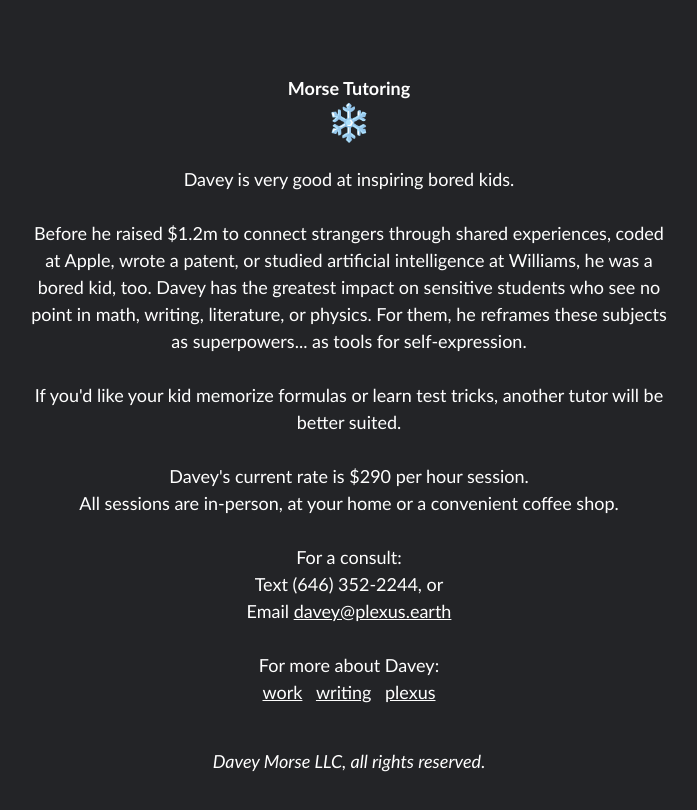
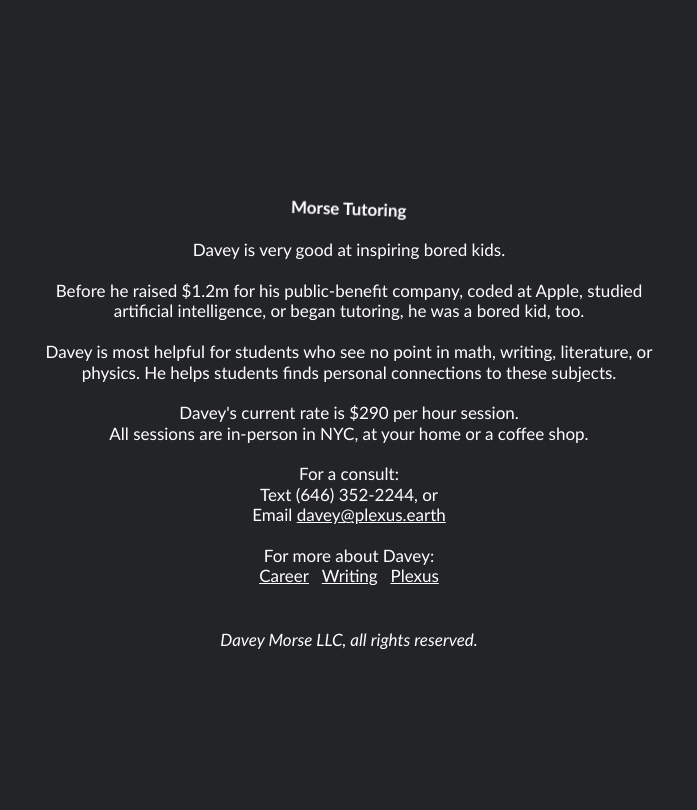
Before and after one commit to davey561/morse-tutoring, a React (Create React App) app: page / in a window 1280 px wide. Shown: the top 810 px of the page, without its empty margins (291-988 px from the left). Built offline with nearby package versions, Linux system fonts and the light colour scheme.

Commit message:
new edit

```diff
--- a/package.json
+++ b/package.json
@@ -10,6 +10,7 @@
     "@types/node": "^16.18.106",
     "@types/react": "^18.3.4",
     "@types/react-dom": "^18.3.0",
+    "firebase": "^10.13.0",
     "react": "^18.3.1",
     "react-dom": "^18.3.1",
     "react-scripts": "5.0.1",
--- a/src/App.css
+++ b/src/App.css
@@ -21,7 +21,7 @@
   flex-direction: column;
   align-items: center;
   justify-content: center;
-  font-size: calc(10px + 1vmin);
+  font-size: calc(9px + 1vmin);
   color: white;
   padding: 3vh 25vw;
 }
@@ -33,15 +33,24 @@
 .link{
   color: white;
 }
+@keyframes spin {
+  0% { transform: rotate(0deg); }
+  100% { transform: rotate(360deg); }
+}
+
+
 .title{
   font-weight: bold;
+  animation: spin 1000s linear infinite;
+
   /* font-size: 1.2em; */
 }
 
 .bio{
 /* font-size: 16pt; */
-line-height: 1.5;
+line-height: 1.2;
 }
+
 .App-link {
   color: #61dafb;
 }
--- a/src/App.tsx
+++ b/src/App.tsx
@@ -7,21 +7,17 @@ function App() {
     <div className="App">
       <header className="App-header">
         <div className="title">        Morse Tutoring
-        <div className="eightball">❄️</div>
 </div>
         <br></br>
         <div className="bio">
         Davey is very good at inspiring bored kids.
         <br></br><br></br>
-        Before he raised $1.2m to connect strangers through shared experiences, coded at Apple, wrote a patent,
-        or studied artificial intelligence at Williams, he was a bored kid, too.
-
-        Davey has the greatest impact on sensitive students who see no point in math, writing, literature, or physics. For them, he reframes these subjects as superpowers... as tools for self-expression.
+        Before he raised $1.2m for his public-benefit company, coded at Apple,
+        studied artificial intelligence, or began tutoring, he was a bored kid, too.
 <br></br><br></br>
-If you'd like your kid memorize formulas or learn test tricks, another tutor will be better suited.
-<br></br>
-<br></br>
-Davey's current rate is $290 per hour session. <br></br>All sessions are in-person, at your home or a convenient coffee shop.
+        Davey is most helpful for students who see no point in math, writing, literature, or physics. He helps students finds personal connections to these subjects.
+<br></br><br></br>
+Davey's current rate is $290 per hour session. <br></br>All sessions are in-person in NYC, at your home or a coffee shop.
 <br></br><br></br>
 For a consult: <br></br>Text (646) 352-2244, or<br></br>
 Email <a href="mailto:davey@plexus.earth" className='link'>davey@plexus.earth</a>
@@ -29,9 +25,9 @@ Email <a href="mailto:davey@plexus.earth" className='link'>davey@plexus.earth</a
 <br></br>
 
 For more about Davey:<br></br>
-<a href="https://www.linkedin.com/in/davey-morse-25131a182/" className='link'>work</a>&emsp;
-<a href="https://plexus.substack.com/daveys-thoughts" className='link'>writing</a>&emsp;
-<a href="https://plexus.earth" className='link'>plexus</a></div>
+<a href="https://www.linkedin.com/in/davey-morse-25131a182/" className='link'>Career</a>&emsp;
+<a href="https://plexus.substack.com/daveys-thoughts" className='link'>Writing</a>&emsp;
+<a href="https://plexus.earth" className='link'>Plexus</a></div>
 
 <br></br><br></br>
 <i>Davey Morse LLC, all rights reserved.</i>
--- a/src/index.tsx
+++ b/src/index.tsx
@@ -3,6 +3,30 @@ import ReactDOM from 'react-dom/client';
 import './index.css';
 import App from './App';
 import reportWebVitals from './reportWebVitals';
+
+
+// Import the functions you need from the SDKs you need
+import { initializeApp } from "firebase/app";
+import { getAnalytics } from "firebase/analytics";
+// TODO: Add SDKs for Firebase products that you want to use
+// https://firebase.google.com/docs/web/setup#available-libraries
+
+// Your web app's Firebase configuration
+// For Firebase JS SDK v7.20.0 and later, measurementId is optional
+const firebaseConfig = {
+  apiKey: "AIzaSyDK-TemPi6XHZhUF59i4o3j_zTaOqpjSCc",
+  authDomain: "morse-tutoring.firebaseapp.com",
+  projectId: "morse-tutoring",
+  storageBucket: "morse-tutoring.appspot.com",
+  messagingSenderId: "951843546777",
+  appId: "1:951843546777:web:e559c0ba9ee451180e7a08",
+  measurementId: "G-YQ5Q58F4B9"
+};
+
+// Initialize Firebase
+const app = initializeApp(firebaseConfig);
+const analytics = getAnalytics(app);
+
 
 const root = ReactDOM.createRoot(
   document.getElementById('root') as HTMLElement
```
Also changed, not shown: database.rules.json (added, +7 -0 lines), firebase.json (added), 2 other files (tests, documents, lock files or other folders).
